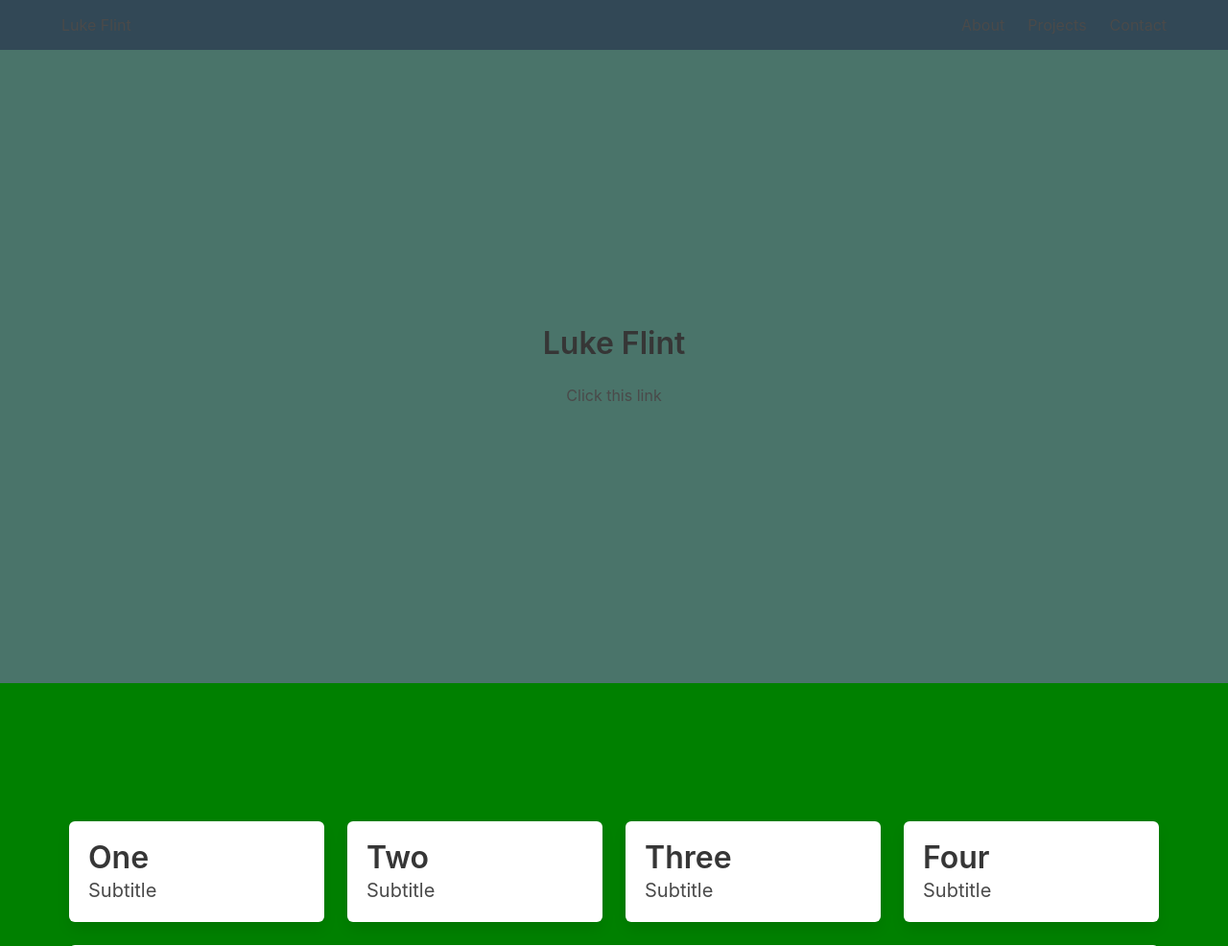
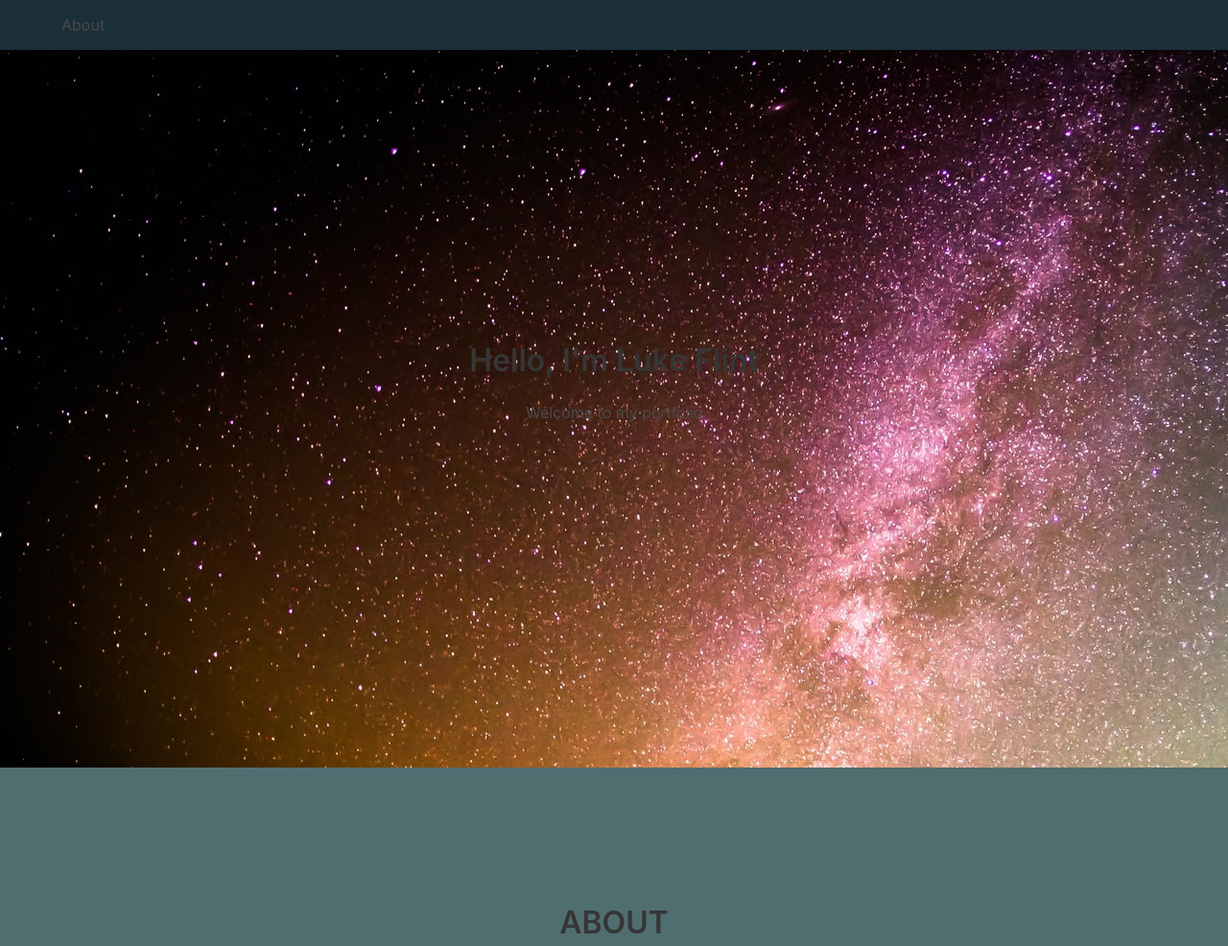
Before and after one commit to lflint07/new_portfolio, a PHP site: page / in a window 1280 px wide. Shown: the top 986 px of the page at 96% size. Run offline with PHP 8.4, Linux system fonts and the light colour scheme; some libraries are stand-ins or nearby versions.

Commit message:
updated hero image and inline CSS

```diff
--- a/index.html
+++ b/index.html
@@ -4,56 +4,53 @@
 <head>
     <meta charset="utf-8" />
     <meta name="viewport" content="width=device-width, initial-scale=1.0" />
-    <link rel="stylesheet" type="text/css" href="/styles/styles.css" />
+    <link rel="stylesheet" type="text/css" href="styles/styles.css" />
     <link rel="stylesheet" href="https://stackpath.bootstrapcdn.com/font-awesome/4.7.0/css/font-awesome.min.css" />
     <link rel="stylesheet" href="https://cdnjs.cloudflare.com/ajax/libs/bulma/0.8.2/css/bulma.css" />
     <title>Luke Portfolio</title>
 </head>
 
 <body>
+    <!-- Hero-->
+    <section class="hero is-fullheight" style="background-image: url(images/galaxy.jpg); background-repeat: no-repeat;">
+        <div class="hero-body">
+            <div class="container has-text-centered">
+                <h1 class="title">
+                    Hello, I'm Luke Flint
+                </h1>
+                <p href="https://github.com/lflint07" target="_blank">
+                    Welcome to my portfolio
+                </p>
+            </div>
+        </div>
+    </section>
     <!-- Navbar-->
-    <nav id="main-navbar" class="navbar">
+    <nav class="navbar is-fixed-top" role="navigation" aria-label="main navigation" style="background-color: #1B2F38;">
         <div class="container">
             <div class="navbar-brand">
-                <a class="navbar-item">
-                    <p>Luke Flint</p>
-                </a>
             </div>
-            <div class="navbar-menu">
-                <div class="navbar-end">
-                    <a class="navbar-item">
+            <div class="navbar-menu is-active">
+                <div class="navbar-start">
+                    <a id="about" class="navbar-item">
                         About
-                    </a>
-                    <a class="navbar-item">
-                        Projects
-                    </a>
-                    <a class="navbar-item">
-                        Contact
                     </a>
                 </div>
             </div>
         </div>
     </nav>
-    <!-- Hero-->
-    <section class="hero is-large">
-        <div class="hero-body">
-            <div class="container has-text-centered">
+    <!-- About-->
+    <section class="section is-medium" style="background-color: #506E6F;">
+        <a href="#about"></a>
+        <div class="container">
+            <div class="content has-text-centered" style="color: #DA8498;">
                 <h1 class="title">
-                    Luke Flint
+                    ABOUT
                 </h1>
-                <p href="https://github.com/lflint07" target="_blank">
-                    Click this link
-                </p>
             </div>
-        </div>
-    </section>
-    <!-- About-->
-    <section id="about" class="section is-medium">
-        <div class="container">
             <div class="tile is-ancestor">
                 <div class="tile is-parent">
                     <article class="tile is-child box">
-                        <p class="title">One</p>
+                        <p class="title">Professional</p>
                         <p class="subtitle">Subtitle</p>
                     </article>
                 </div>
@@ -77,64 +74,34 @@
                 </div>
             </div>
             <div class="tile is-ancestor avi">
-                <div class="tile is-parent">
+                <div class="tile is-parent is-4">
                     <article class="tile is-child box">
                         <figure class="image is-128x128">
                             <img src="/images/me.jpeg">
                         </figure>
                     </article>
                 </div>
+                <div class="tile is-parent is-8">
+                    <article class="tile is-child box">
+                        <h1 class="title"></h1>
+                        <p class="content">Lorem ipsum dolor sit amet, consectetur adipisicing elit. Tempora ipsam
+                            suscipit doloribus porro dolorem reiciendis facere? Cumque doloribus fugiat architecto qui
+                            nobis! Illum amet accusantium quod eligendi modi mollitia magni?</p>
+                    </article>
                 </div>
             </div>
-
-
-
-        <!-- <div class="columns">
-                <div class="column level is-full">
-                    <h3 class="title level-item">About</h3>
         </div>
-            </div>
-            <div class="columns">
-                <div class="column is-one-quarter has-background-primary">About Me
-                    <p>Information here </p>
-                </div>
-                <div class="column is-one-quarter has-background-light">Professional
-                    <p>Information here</p>
-                </div>
-                <div class="column is-one-quarter has-background-primary">Skills
-                    <p>information here</p>
-                </div>
-                <div class="column is-one-quarter has-background-light">Art</div>
-            </div>
-            <div class="columns is-2">
-                <div class="column">
-                    <figure class="image is-128x128">
-                        <img src="images/me.jpeg">
-                    </figure>
-                </div>
-                <div class="column">
-                    <h3>What I'm looking for here?</h3>
-                    <p>Lorem ipsum dolor sit amet consectetur adipisicing elit. Distinctio cumque, eligendi aperiam
-                        adipisci perspiciatis tempore assumenda autem non provident iusto quia necessitatibus libero
-                        magni mollitia veritatis molestiae harum ad obcaecati.</p>
-                </div>
-            </div> -->
     </section>
     <!-- Projects-->
-    <section id="projects" class="section is-medium has-background-light">
+    <section class="projects section is-medium" style="background-color: #F49575">
         <div class="container">
-            <div class="title is-ancestor">
-                <div class="tile is-parent">
-                    <div class="tile is-child notification">
             <div class="content has-text-centered">
                 <p class="title">Projects</p>
             </div>
-                    </div>
-                </div>
-                <div class="tile is-ancestor">
+            <div class="tile is-vertical">
                 <div class="tile">
                     <div class="tile is-parent">
-                            <article class="tile is-child notification is-primary">
+                        <article class="tile is-child notification" style="background-color: #55083E">
                             <p class="title">Vertical...</p>
                             <p class="subtitle">Top tile</p>
                             <figure class="image is-4by3">
@@ -143,40 +110,7 @@
                         </article>
                     </div>
                     <div class="tile is-parent">
-                            <article class="tile is-child notification is-info">
-                                <p class="title">Middle tile</p>
-                                <p class="subtitle">With an image</p>
-                                <figure class="image is-4by3">
-                                    <img src="https://bulma.io/images/placeholders/640x480.png">
-                                </figure>
-                            </article>
-                        </div>
-                        <div class="tile is-parent">
-                            <article class="tile is-child notification is-info">
-                                <p class="title">Middle tile</p>
-                                <p class="subtitle">With an image</p>
-                                <figure class="image is-4by3">
-                                    <img src="https://bulma.io/images/placeholders/640x480.png">
-                                </figure>
-                            </article>
-                        </div>
-                    </div>
-                </div>
-                <div class="tile is-vertical">
-                    <div class="tile">
-                        <div class="tile is-parent">
-                            <article class="tile is-child notification is-primary">
-                                <p class="title">Vertical...</p>
-                                <p class="subtitle">Top tile</p>
-                                <figure class="image is-4by3">
-                                    <img src="https://bulma.io/images/placeholders/640x480.png">
-                                </figure>
-                            </article>
-                        </div>
-                        <div class="tile is-parent">
-                            <article class="tile is-child notification is-info">
-                                <p class="title">Middle tile</p>
-                                <p class="subtitle">With an image</p>
+                        <article class="tile is-child">
                             <figure class="image is-4by3">
                                 <img src="https://bulma.io/images/placeholders/640x480.png">
                             </figure>
@@ -197,7 +131,7 @@
         </div>
     </section>
     <!-- Footer -->
-    <footer id="footer" class="footer">
+    <footer class="footer" style="background-color: #55083E;">
         <div class="container">
             <div class="tile is-ancestor is-12" style="align-items: center;">
                 <div class="tile is-parent has-text-centered">
--- a/styles/styles.css
+++ b/styles/styles.css
@@ -1,34 +1,4 @@
-body {
-    background-color: green;
-}
 
-#main-navbar {
+navbar {
     background-color: #324856;
 }
-
-.navbar-menu {
-    color: white;
-}
-
-.hero {
-    background-color: #4A746A;
-}
-
-.hero-head {
-    background-color: rebeccapurple;
-}
-
-#footer {
-    background-color: #324856;
-    display: flex;
-    justify-content: center;
-    align-items: center;
-}
-
-.footer {
-    background-color: aquamarine;
-}
-
-.center {
-    max-width: 300px;
-}
```
Also changed, not shown: images/galaxy.jpg (added), images/me.jpeg (added), images/nasa-Yj1M5riCKk4-unsplash.jpg (added), 1 other file. Lines whose indentation alone changed are shown as unchanged.
